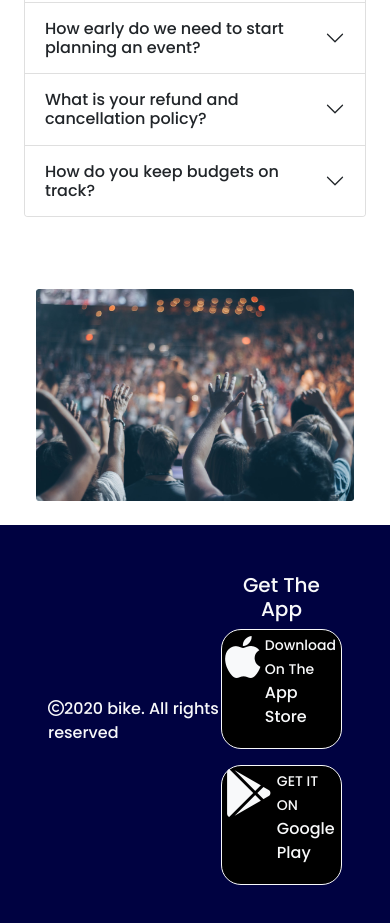
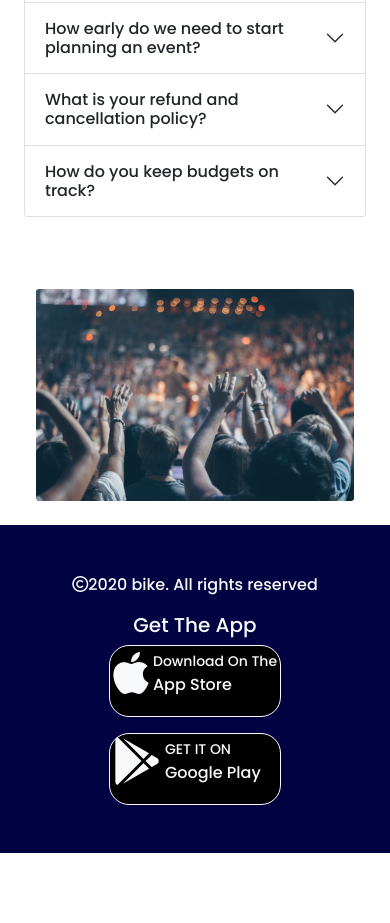
Before and after one commit to MdZillurRahman/occasion-s-convention-center, a plain HTML site: page index.html in a window 390 px wide. Shown: the part 3846-4769 px from the top of the page. After the commit the page ends 4699 px from the top, so only its background shows below. Drawn offline with nearby package versions, Linux system fonts and the light colour scheme.

Commit message:
may be 6th commit

```diff
--- a/index.html
+++ b/index.html
@@ -281,7 +281,7 @@ family=Poppins:wght@500&display=swap" rel="stylesheet">
 
     <!-- footer -->
     <footer>
-      <div class="bg-footer text-light d-flex justify-content-between align-items-center px-5 py-5">
+      <div class="bg-footer text-light d-flex justify-content-between align-items-center px-5 py-5 footer">
         <div>
           <p><i class="far fa-copyright"></i><span>2020 bike. All rights reserved</span> </p>
         </div>
--- a/style.css
+++ b/style.css
@@ -43,4 +43,7 @@ border-radius: 26px;
         width: 360px;
         height: 500px;
     }
+    .footer{
+        flex-direction: column;
+    }
 }
```
